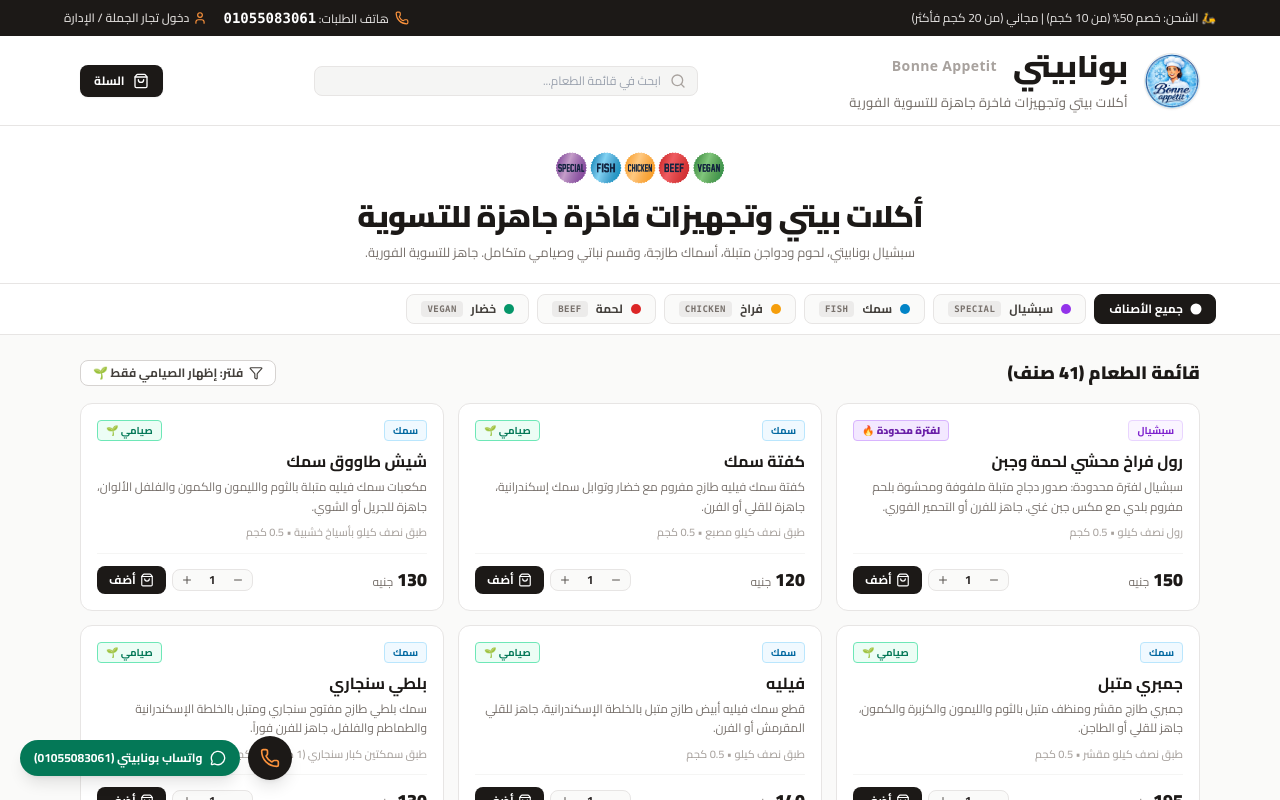
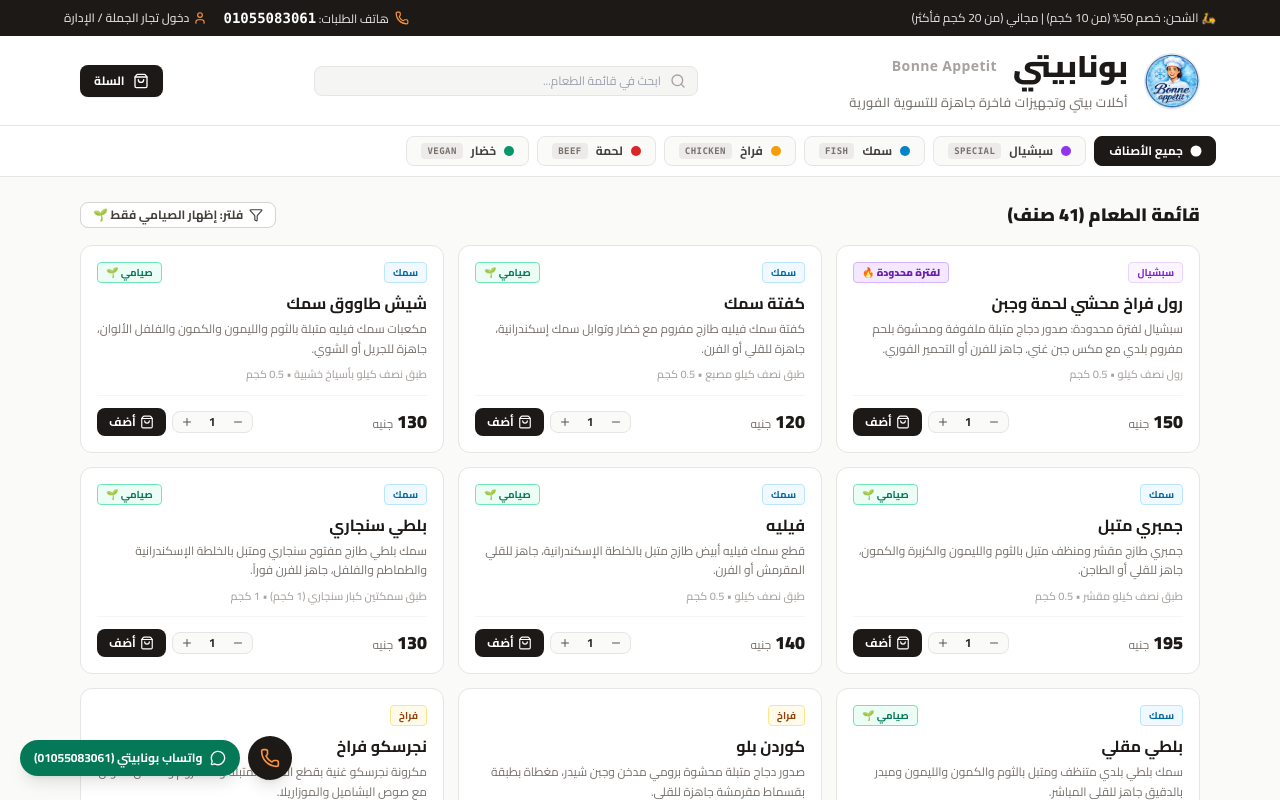
Before and after one commit to Kerollos0Samy0/Bonneappetit, a React (Vite) app: page / in a window 1280 px wide. Shown: the top 800 px of the page. Built offline with nearby package versions, Linux system fonts and the light colour scheme; the HTML template or start-up script is replaced by a standard one.

Commit message:
style: Remove Hero banner completely so categories and products are immediately visible

```diff
--- a/src/App.jsx
+++ b/src/App.jsx
@@ -1,6 +1,5 @@
 import React, { useState, useEffect, useMemo } from 'react';
 import Header from './components/Header';
-import Hero from './components/Hero';
 import CategoryFilter from './components/CategoryFilter';
 import ProductCard from './components/ProductCard';
 import CartDrawer from './components/CartDrawer';
@@ -518,9 +517,6 @@
         businessInfo={businessInfo}
       />
 
-      {/* Hero Banner with Cover2 image */}
-      <Hero onExploreMenu={() => {}} />
-
       {/* Category Tabs */}
       <CategoryFilter
         activeCategory={activeCategory}
```
